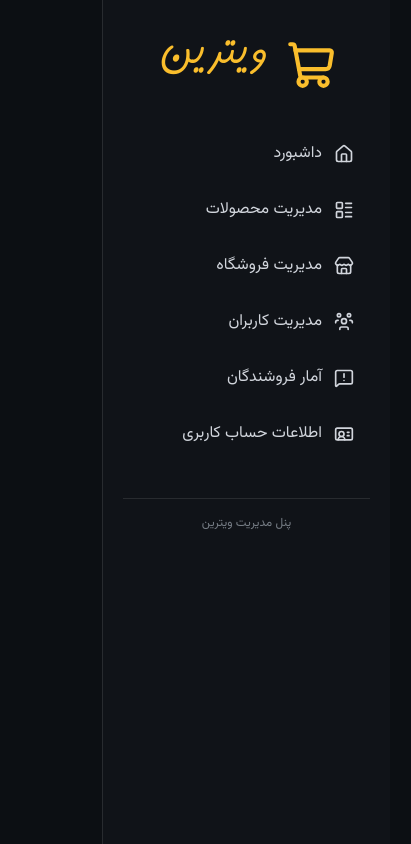
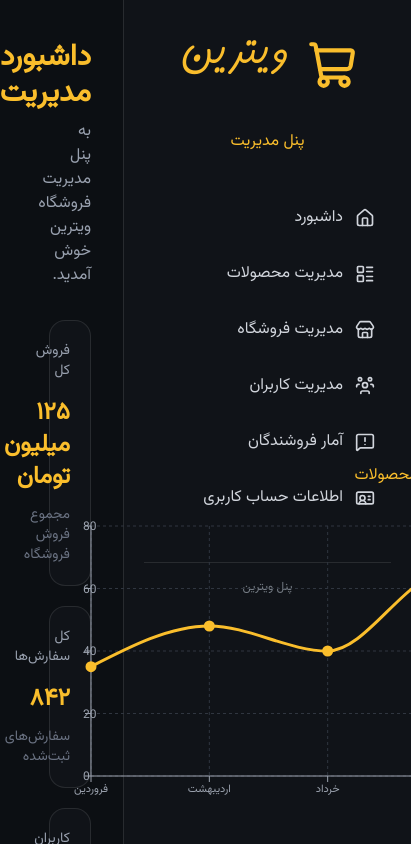
Before and after one commit to GhazalEstiri/Dashbord-Shop, a Next.js app: page /admin in a window 390 px wide. Shown: the top 844 px of the page, 411 px wide, since content can reach past the window. Built offline with nearby package versions, Linux system fonts and the light colour scheme.

Commit message:
admin pannel

```diff
--- a/app/admin/page.tsx
+++ b/app/admin/page.tsx
@@ -1,8 +1,14 @@
 import SideBar from "@/component/sidebar";
+import SalesChart from "@/component/dashbord/SalesChart";
+import AdminDashboard from "@/component/dashbord/AdminDashboard";
 export default function AdminPannel() {
   return (
     <div>
       <SideBar role="admin"></SideBar>
+      <div className="left-0 bottom-0">
+        <SalesChart />
+        <AdminDashboard />
+      </div>
     </div>
   );
 }
--- /dev/null
+++ b/component/dashbord/AdminDashboard.tsx
@@ -0,0 +1,60 @@
+
+const stats = [
+  {
+    title: "فروش کل",
+    value: "۱۲۵ میلیون تومان",
+    description: "مجموع فروش فروشگاه",
+  },
+  {
+    title: "کل سفارش‌ها",
+    value: "۸۴۲",
+    description: "سفارش‌های ثبت‌شده",
+  },
+  {
+    title: "کاربران",
+    value: "۳۲۰",
+    description: "کاربران ثبت‌شده",
+  },
+  {
+    title: "فروشندگان",
+    value: "۲۴",
+    description: "فروشندگان فعال",
+  },
+];
+
+export default function AdminDashboard() {
+  return (
+    <div className="space-y-8 flex mr-80 flex-col mt-10 ml-8">
+      <header>
+        <h1 className="text-3xl font-bold text-foreground">
+          داشبورد مدیریت
+        </h1>
+
+        <p className="mt-2 text-gray-400">
+          به پنل مدیریت فروشگاه ویترین خوش آمدید.
+        </p>
+      </header>
+
+      <section className="grid grid-cols-1 gap-5 sm:grid-cols-2 xl:grid-cols-4">
+        {stats.map((stat) => (
+          <article
+            key={stat.title}
+            className="rounded-2xl border border-white/10 bg-second-background p-5"
+          >
+            <h2 className="text-sm text-gray-400">
+              {stat.title}
+            </h2>
+
+            <p className="mt-4 text-2xl font-bold text-foreground">
+              {stat.value}
+            </p>
+
+            <p className="mt-3 text-sm text-gray-500">
+              {stat.description}
+            </p>
+          </article>
+        ))}
+      </section>
+    </div>
+  );
+}
--- /dev/null
+++ b/component/dashbord/SalesChart.tsx
@@ -0,0 +1,70 @@
+"use client";
+
+import {
+  ResponsiveContainer,
+  LineChart,
+  Line,
+  XAxis,
+  YAxis,
+  CartesianGrid,
+  Tooltip,
+} from "recharts";
+
+const salesData = [
+  { month: "فروردین", sales: 35 },
+  { month: "اردیبهشت", sales: 48 },
+  { month: "خرداد", sales: 40 },
+  { month: "تیر", sales: 65 },
+  { month: "مرداد", sales: 55 },
+  { month: "شهریور", sales: 80 },
+  { month: "مهر", sales: 72 },
+];
+
+export default function SalesChart() {
+  return (
+    <div className="h-75 w-200 fixed bottom-20 left-0 " >
+        <h1 className="text-foreground flex items-center justify-center mb-7">آمار فروش محصولات</h1>
+      <ResponsiveContainer height="100%" width="100%" >
+        <LineChart
+          data={salesData}
+          margin={{ top: 10, right: 20, left: 10, bottom: 10 }}
+        >
+          <CartesianGrid
+            stroke="#303640"
+            strokeDasharray="3 3"
+          />
+
+          <XAxis
+            dataKey="month"
+            stroke="#9CA3AF"
+            tick={{ fontSize: 11 }}
+          />
+
+          <YAxis
+            stroke="#9CA3AF"
+            tick={{ fontSize: 12 }}
+          />
+
+          <Tooltip
+            contentStyle={{
+              backgroundColor: "#171C22",
+              border: "1px solid #FABE2C",
+              borderRadius: "12px",
+              color: "#FFFFFF",
+            }}
+            formatter={(value) => [`${value} میلیون`, "فروش"]}
+          />
+
+          <Line
+            type="monotone"
+            dataKey="sales"
+            stroke="#FABE2C"
+            strokeWidth={3}
+            dot={{ r: 4, fill: "#FABE2C" }}
+            activeDot={{ r: 7 }}
+          />
+        </LineChart>
+      </ResponsiveContainer>
+    </div>
+  );
+}
--- a/component/sidebar.tsx
+++ b/component/sidebar.tsx
@@ -13,6 +13,7 @@ import {
   Bookmark,
 } from "lucide-react";
 import { usePathname } from "next/navigation";
+import { title } from "process";
 type Role = "admin" | "user" | "vendor";
 
 // const menuItems = [
@@ -25,7 +26,6 @@ type Role = "admin" | "user" | "vendor";
 //   { title: "علاقه مندی ها ", href: "/favorite", icon: Bookmark },
 //   { title: "اطلاعات حساب کاربری", href: "/account", icon: IdCard },
 // ];
-
 
 const menuItemRole = {
   user: [
@@ -53,14 +53,23 @@ const menuItemRole = {
     { title: "مدیریت محصولات", href: "/productManager", icon: LayoutList },
     { title: "مدیریت فروشگاه", href: "/vendorManager", icon: Store },
     { title: "مدیریت کاربران", href: "/userManager", icon: UserGroup },
-    { title: "آمار فروشندگان", href: "/reportVendor", icon: MessageSquareWarning },
+    {
+      title: "آمار فروشندگان",
+      href: "/reportVendor",
+      icon: MessageSquareWarning,
+    },
     { title: "اطلاعات حساب کاربری", href: "/account", icon: IdCard },
   ],
 };
-function SideBar({role}:{role:Role}) {
+const status = [
+  { role: "admin", title: "پنل مدیریت" },
+  { role: "user", title: "پنل کاربر" },
+  { role: "vendor", title: "پنل فروشنده" },
+];
+function SideBar({ role }: { role: Role }) {
   const pathname = usePathname();
-  const menuItems=menuItemRole[role]
-
+  const menuItems = menuItemRole[role];
+  const statusRole= status.find((item)=> item.role===role)
   return (
     <aside
       dir="rtl"
@@ -76,6 +85,10 @@ function SideBar({role}:{role:Role}) {
           ویترین
         </Link>
       </div>
+     {statusRole&&(
+      <p className="flex justify-center items-center mx-auto text-foreground mt-10">{statusRole.title}</p>
+     )}
+
 
       <div className="flex flex-col gap-10 mt-10">
         <nav className="flex flex-col gap-2">
@@ -103,7 +116,7 @@ function SideBar({role}:{role:Role}) {
         </nav>
         <div className="mt-auto border-t border-white/10 pt-4">
           <p className="text-center text-xs text-gray-nothing">
-            پنل مدیریت ویترین
+            پنل ویترین
           </p>
         </div>
       </div>
--- a/package.json
+++ b/package.json
@@ -14,7 +14,8 @@
     "next": "16.4.2",
     "react": "19.3.0",
     "react-dom": "19.3.0",
-    "react-redux": "^9.3.0"
+    "react-redux": "^9.3.0",
+    "recharts": "^3.10.1"
   },
   "devDependencies": {
     "@tailwindcss/turbopack": "^4",
```
Also changed, not shown: 1 other file (tests, documents, lock files or other folders).
